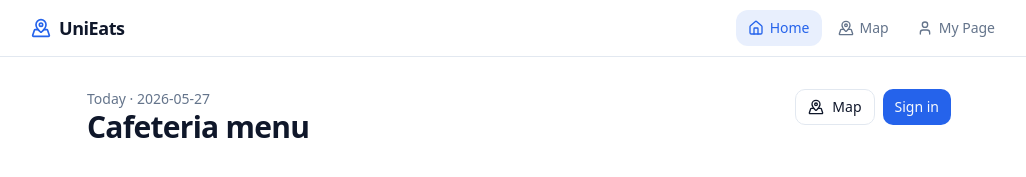
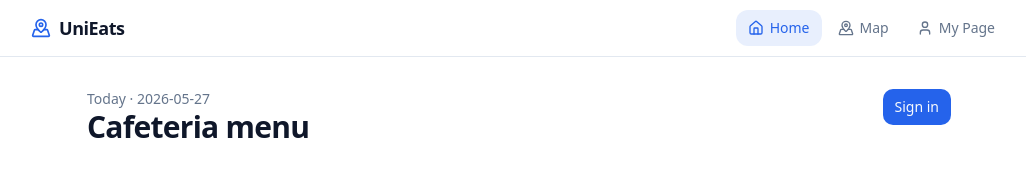
Before and after one commit to as3617/KAIST_CS30500_UniEats, a Next.js app in the folder apps/frontend/: page /dashboard in a window 1280 px wide. Shown: the top 177 px of the page, without its empty margins (121-1147 px from the left). Built offline with nearby package versions, Linux system fonts and the light colour scheme.

Commit message:
feat(frontend): remove map button from dashboard

```diff
--- a/apps/frontend/src/app/dashboard/dashboard-view.tsx
+++ b/apps/frontend/src/app/dashboard/dashboard-view.tsx
@@ -2,7 +2,7 @@
 
 import Link from "next/link";
 import { useCallback, useEffect, useMemo, useState } from "react";
-import { AlertTriangle, Filter, MapPinned, Search, X } from "lucide-react";
+import { AlertTriangle, Filter, Search, X } from "lucide-react";
 
 import { Badge } from "@/components/ui/badge";
 import { Button } from "@/components/ui/button";
@@ -149,20 +149,11 @@ export function DashboardView() {
           <h1 className="text-3xl font-semibold tracking-tight">Cafeteria menu</h1>
         </div>
         <div className="flex items-center gap-2">
-          <Button asChild variant="outline" size="sm">
-            <Link href="/campus-map">
-              <MapPinned className="h-4 w-4" />
-              Map
-            </Link>
-          </Button>
           {user ? (
             <>
               <span className="text-sm text-muted-foreground">
                 Signed in as <span className="font-medium text-foreground">{user.nickname}</span>
               </span>
-              <Button asChild variant="outline" size="sm">
-                <Link href="/my-page">My Page</Link>
-              </Button>
               <Button variant="outline" size="sm" onClick={handleSignOut}>
                 Sign out
               </Button>
--- a/apps/frontend/src/components/bottom-tab-bar.tsx
+++ b/apps/frontend/src/components/bottom-tab-bar.tsx
@@ -2,10 +2,10 @@
 
 import Link from "next/link";
 import { usePathname } from "next/navigation";
-import { Home, MapPin, User } from "lucide-react";
+import { Home, MapPinned, User } from "lucide-react";
 
 const tabs = [
-  { href: "/campus-map", icon: MapPin },
+  { href: "/campus-map", icon: MapPinned },
   { href: "/dashboard", icon: Home },
   { href: "/my-page", icon: User },
 ] as const;
```
